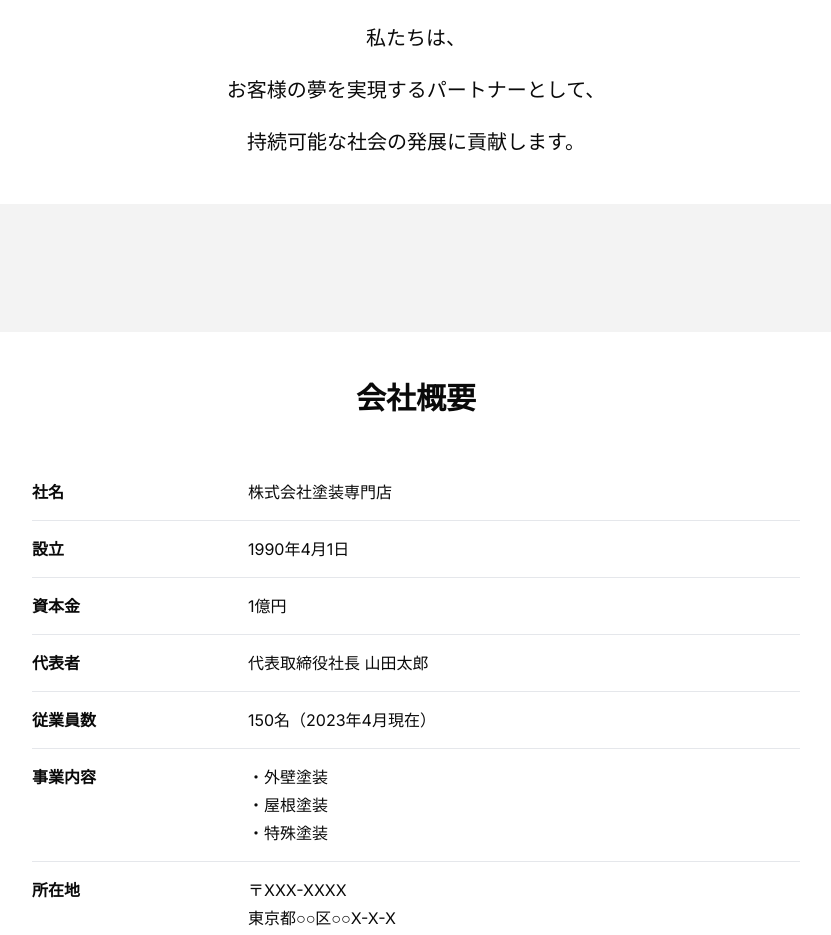
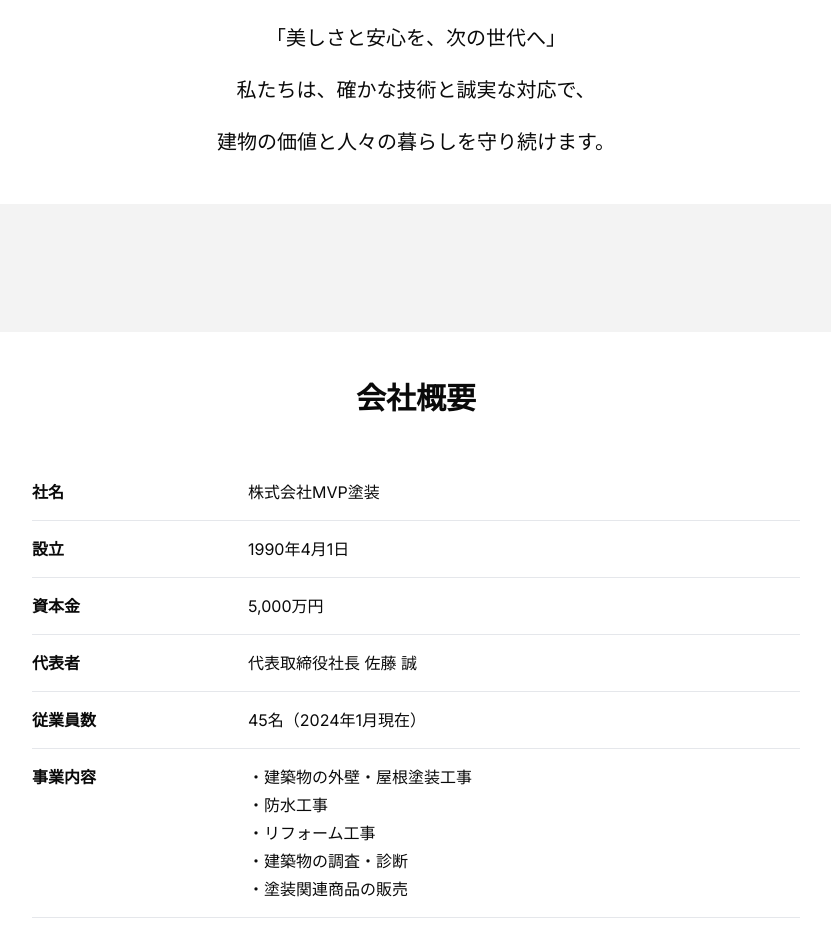
Before and after one commit to TomoyaSekiWk315/NextJsTeamPractice, a Next.js app in the folder nextjs-team-practice/: page /company in a window 1280 px wide. Shown: the part 600-1535 px from the top of the page, without its empty margins (224-1055 px from the left). Built offline with nearby package versions, Linux system fonts and the light colour scheme.

Commit message:
テキスト改修

```diff
--- a/nextjs-team-practice/app/company/components/company-hero.tsx
+++ b/nextjs-team-practice/app/company/components/company-hero.tsx
@@ -2,7 +2,7 @@ export function CompanyHero() {
   return (
     <section className="bg-[#22d6dd] text-center py-24">
       <h1 className="text-[64px] font-bold mb-4">会社案内</h1>
-      <p className="text-[32px]">概要説明文：32px</p>
+      <p className="text-[32px]">確かな技術と信頼で、建物の価値を守り続けます</p>
     </section>
   )
 }
--- a/nextjs-team-practice/app/company/components/company-overview.tsx
+++ b/nextjs-team-practice/app/company/components/company-overview.tsx
@@ -1,25 +1,27 @@
 export function CompanyOverview() {
   const companyDetails = [
-    { label: '社名', value: '株式会社塗装専門店' },
+    { label: '社名', value: '株式会社MVP塗装' },
     { label: '設立', value: '1990年4月1日' },
-    { label: '資本金', value: '1億円' },
-    { label: '代表者', value: '代表取締役社長 山田太郎' },
-    { label: '従業員数', value: '150名（2023年4月現在）' },
+    { label: '資本金', value: '5,000万円' },
+    { label: '代表者', value: '代表取締役社長 佐藤 誠' },
+    { label: '従業員数', value: '45名（2024年1月現在）' },
     {
       label: '事業内容',
       value: [
-        '・外壁塗装',
-        '・屋根塗装',
-        '・特殊塗装'
+        '・建築物の外壁・屋根塗装工事',
+        '・防水工事',
+        '・リフォーム工事',
+        '・建築物の調査・診断',
+        '・塗装関連商品の販売'
       ]
     },
     {
       label: '所在地',
       value: [
-        '〒XXX-XXXX',
-        '東京都○○区○○X-X-X',
-        'TEL: 03-XXXX-XXXX',
-        'FAX: 03-XXXX-XXXX'
+        '〒160-0022',
+        '東京都新宿区新宿3丁目1-1 MVPビル4階',
+        'TEL: 03-1234-5678',
+        'FAX: 03-1234-5679'
       ]
     },
   ]
--- a/nextjs-team-practice/app/company/components/company-philosophy.tsx
+++ b/nextjs-team-practice/app/company/components/company-philosophy.tsx
@@ -4,9 +4,9 @@ export function CompanyPhilosophy() {
       <div className="bg-white rounded-3xl p-8 md:p-12">
         <h2 className="text-3xl font-bold text-center mb-12">企業理念</h2>
         <div className="space-y-6 text-center max-w-3xl mx-auto">
-          <p className="text-xl">私たちは、</p>
-          <p className="text-xl">お客様の夢を実現するパートナーとして、</p>
-          <p className="text-xl">持続可能な社会の発展に貢献します。</p>
+          <p className="text-xl">「美しさと安心を、次の世代へ」</p>
+          <p className="text-xl">私たちは、確かな技術と誠実な対応で、</p>
+          <p className="text-xl">建物の価値と人々の暮らしを守り続けます。</p>
         </div>
       </div>
     </section>
--- a/nextjs-team-practice/app/components/company-features.tsx
+++ b/nextjs-team-practice/app/components/company-features.tsx
@@ -2,22 +2,22 @@ import { Check, Award, Clock, Users } from 'lucide-react'
 
 const features = [
   {
-    title: '当社の特徴の1つ目の文章が入ります',
-    description: 'テキストテキストテキストテキストテキストテキストテキストテキストテキストテキストテキストテキストテキストテキストテキストテキストテキストテキストテキストテキストテキストテキストテキストテキストテキストテキストテキストテキスト',
+    title: '確かな技術力と品質へのこだわり',
+    description: '創業以来30年以上の実績と経験を持つ当社では、熟練の職人による丁寧な施工と、最新の技術や材料を組み合わせることで、高品質な塗装工事を実現しています。お客様の大切な建物を長く美しく保つため、細部まで徹底的にこだわります。',
     icon: Award,
-    points: ['高品質な施工', '10年保証付き', '熟練の職人による施工']
+    points: ['職人歴20年以上のベテラン在籍', '10年間の長期保証付き', 'JIS規格適合の高品質塗料使用']
   },
   {
-    title: '当社の特徴の2つ目の文章が入ります',
-    description: 'テキストテキストテキストテキストテキストテキストテキストテキストテキストテキストテキストテキストテキストテキストテキストテキストテキストテキストテキストテキストテキストテキストテキストテキストテキストテキストテキストテキストテキスト',
+    title: 'スピーディーで丁寧な対応',
+    description: 'お問い合わせから施工完了まで、迅速かつ丁寧な対応を心がけています。お客様のご要望やご不安な点に真摯に耳を傾け、最適な提案と明確な説明を提供。施工中も進捗状況を細かく報告し、安心して任せていただける環境づくりに努めています。',
     icon: Clock,
-    points: ['迅速な対応', '丁寧な作業', '徹底した品質管理']
+    points: ['24時間以内の見積り対応', '施工前の詳細な現場調査', '工程ごとの丁寧な説明']
   },
   {
-    title: '当社の特徴の3つ目の文章が入ります',
-    description: 'テキストテキストテキストテキストテキストテキストテキストテキストテキストテキストテキストテキストテキストテキストテキストテキストテキストテキストテキストテキストテキストテキストテキストテキストテキストテキストテキスト',
+    title: '安心の実績とアフターフォロー',
+    description: '東京都を中心に、年間200件以上の施工実績があります。施工後のアフターフォローも万全で、定期的な点検や補修にも迅速に対応。お客様との長期的な信頼関係を大切にし、建物の維持管理をトータルでサポートいたします。',
     icon: Users,
-    points: ['お客様第一主義', '充実したアフターケア', '安心の実績']
+    points: ['年間施工実績200件以上', '施工後の定期点検サービス', '24時間365日緊急対応']
   },
 ]
 
```
